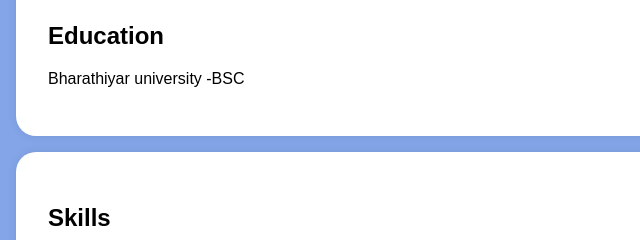
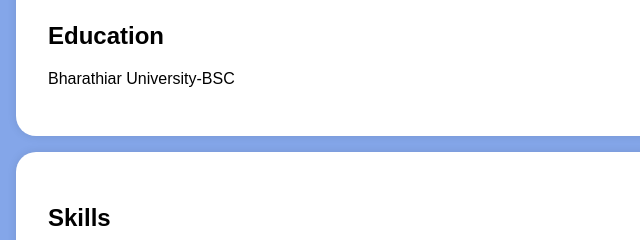
Before and after one commit to hemapriyas08/Assessment-project-, a plain HTML site: page index.html in a window 1280 px wide. Shown: the part 481-721 px from the top of the page, 0-640 px from the left. Drawn offline with Linux system fonts and the light colour scheme.

Commit message:
Update index.html

```diff
--- a/index.html
+++ b/index.html
@@ -140,7 +140,7 @@ Write your code in this editor and press "Run" button to execute it.
     <section id="education">
         <div class="section-content">
             <h2>Education</h2>
-            <p>Bharathiyar university -BSC</p>
+            <p>Bharathiar University-BSC</p>
 
 
         </div>
```
